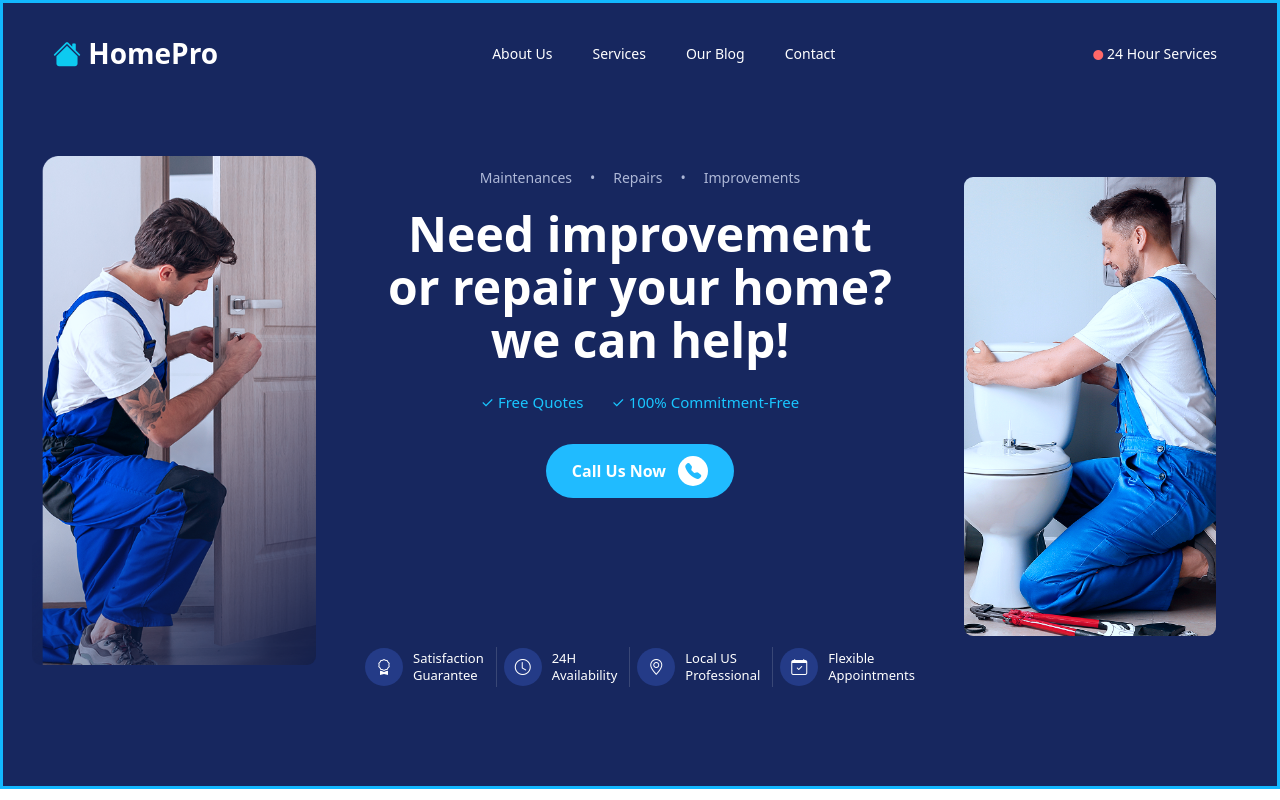
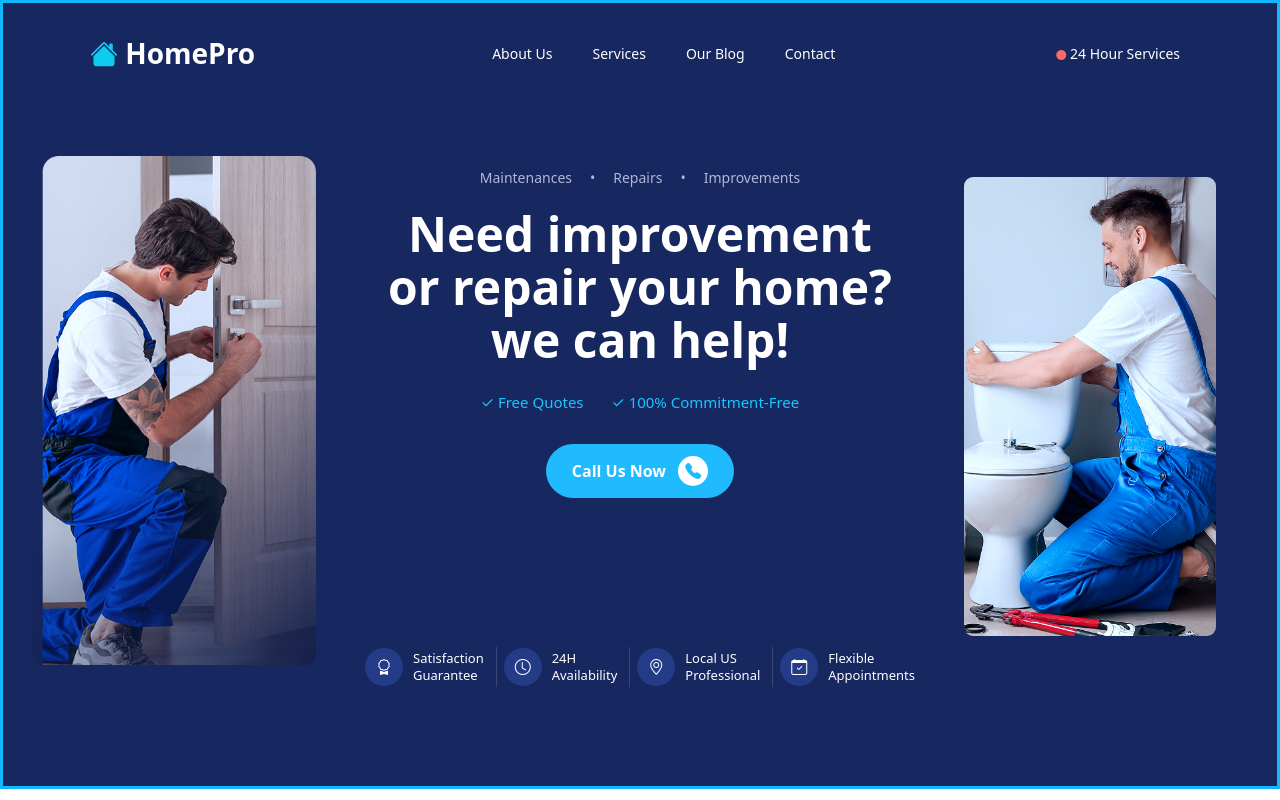
Before and after one commit to SirineZamzam/homepro-website-DH, a plain HTML site: page index.html in a window 1280 px wide. Shown: the top 800 px of the page. Drawn offline with nearby package versions, Linux system fonts and the light colour scheme.

Commit message:
Clean up merge conflict markers in style.css

```diff
--- a/style.css
+++ b/style.css
@@ -1710,7 +1710,6 @@ body {
         font-size: 13px !important;
     }
 }
-<<<<<<< HEAD
 @media (min-width: 992px) {
     .navbar {
         max-width: 1440px;
@@ -1719,5 +1718,3 @@ body {
         padding-right: 85px !important;
     }
 }
-=======
->>>>>>> 0530c8b804c097ed96616c2de286e97b9ce40554
```
